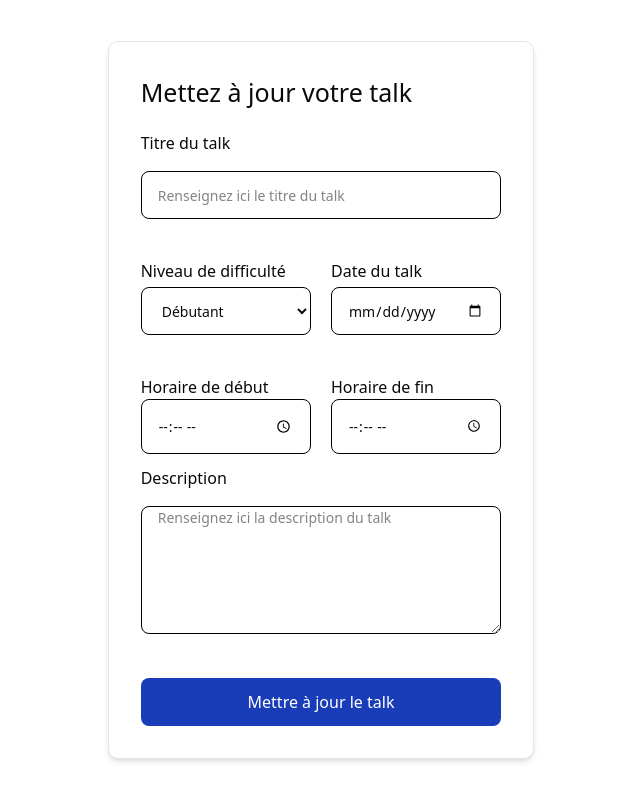
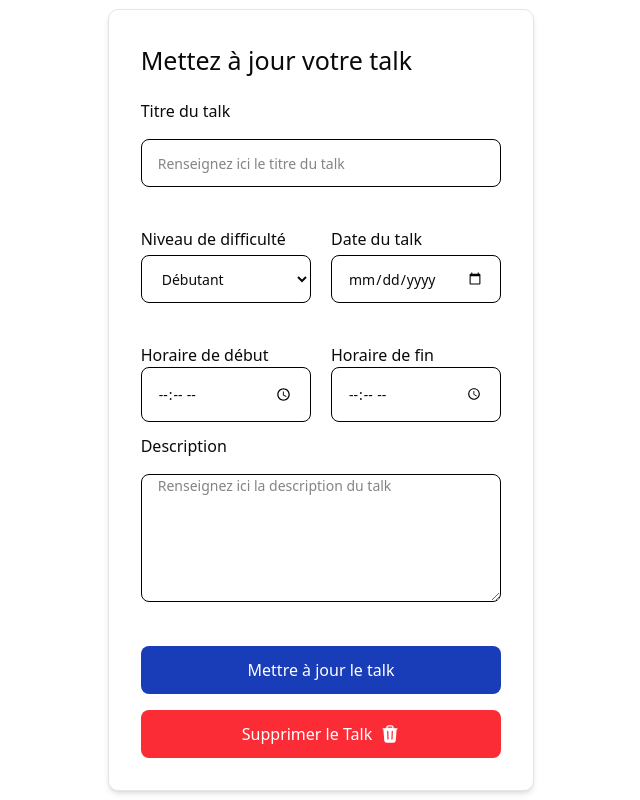
Before and after one commit to DFarau/Projet-Talk-Master-Front, a Next.js app: page /talks/update in a window 1280 px wide. Shown: the whole page, without its empty margins (319-959 px from the left). Built offline with nearby package versions, Linux system fonts and the light colour scheme.

Commit message:
delete button

```diff
--- a/src/components/TalkForm.tsx
+++ b/src/components/TalkForm.tsx
@@ -1,7 +1,7 @@
 "use client";
 
 import React, { useState } from "react";
-
+import {TrashIcon} from "@heroicons/react/24/solid";
 
 interface TalkFormProps {
   type: "create" | "update" ;
@@ -101,6 +101,18 @@ const TalkForm: React.FC<TalkFormProps> = ({ type }) => {
               : "Mettre à jour le talk"}
 
             </button>
+
+            {isUpdate && (
+              <button
+                type="button"
+                className="w-full flex flex-row items-center justify-center h-12 bg-red-500 hover:bg-red-700 text-[16px] hover:cursor-pointer font-medium text-white py-2 px-4 rounded-md hover:bg-blue-600 focus:outline-none focus:ring-2 focus:ring-blue-600 focus:ring-offset-2"
+                onClick={() => {}}
+              >
+                Supprimer le Talk
+                <TrashIcon className="h-5 w-5 inline-block ml-2" />
+              </button>
+            )}
+
           </form>
 
         </div>
```
